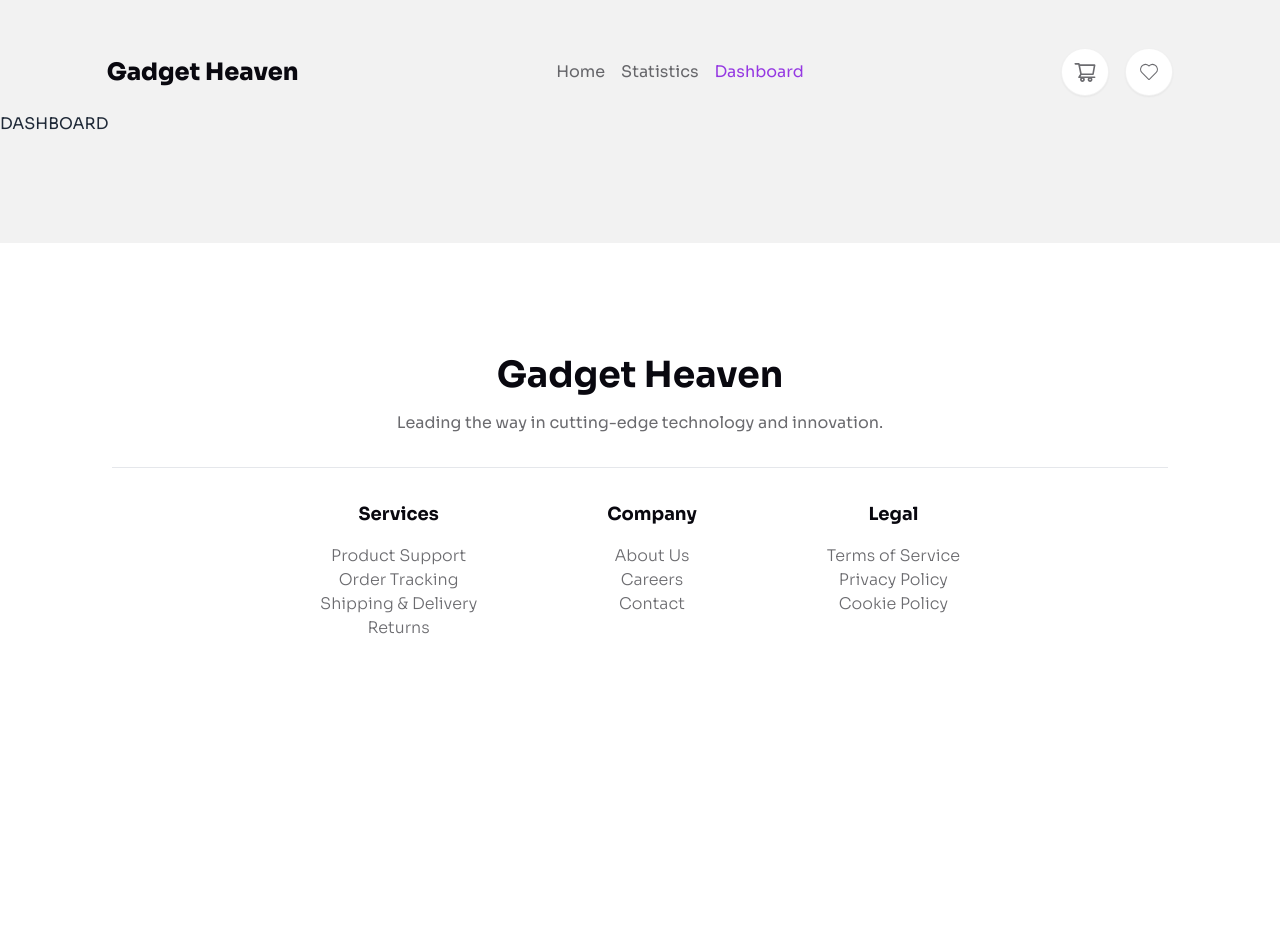
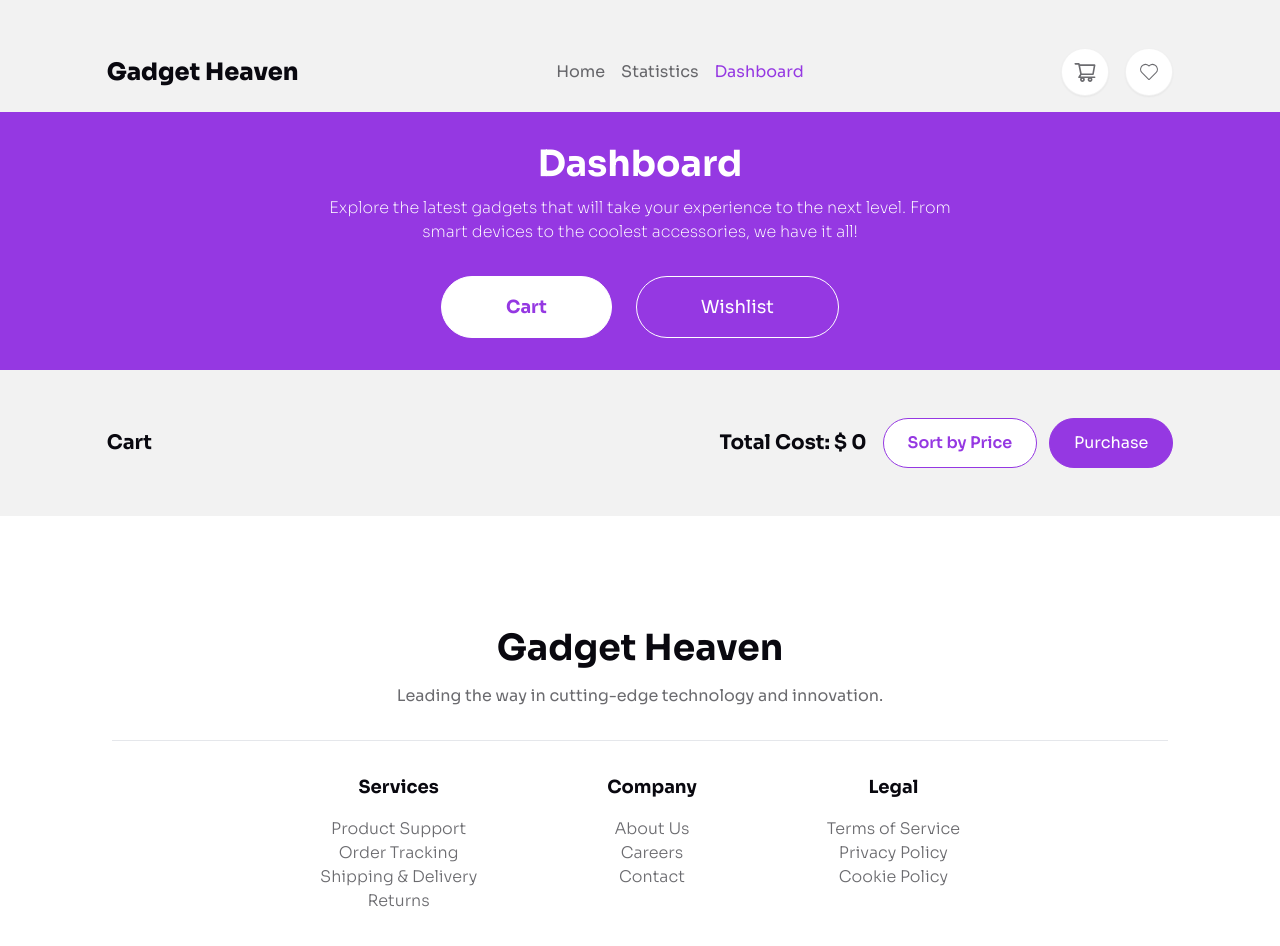
Before and after one commit to KanchonBauri/Assignment-8-completed, a React (Vite) app: page /dashboard in a window 1280 px wide. Shown: the top 946 px of the page. Before the commit the page ends 800 px from the top, so only its background shows below. Built offline with nearby package versions, Linux system fonts and the light colour scheme.

Commit message:
Local Storage done

```diff
--- a/package.json
+++ b/package.json
@@ -13,7 +13,8 @@
     "react": "^18.3.1",
     "react-dom": "^18.3.1",
     "react-icons": "^5.3.0",
-    "react-router-dom": "^6.27.0"
+    "react-router-dom": "^6.27.0",
+    "react-toastify": "^10.0.6"
   },
   "devDependencies": {
     "@eslint/js": "^9.13.0",
--- /dev/null
+++ b/src/components/CartContainer.jsx
@@ -0,0 +1,32 @@
+import { useState } from "react";
+import { useLoaderData } from "react-router-dom";
+
+
+const CartContainer = () => {
+
+    const data = useLoaderData();
+
+    const [totalCost , setTotalCost] = useState(0.00);
+
+    return (
+        <div>
+            <div className="flex flex-col min-[400px]:flex-row justify-between items-center gap-8 sm:gap-0 min-[400px]:items-start md:items-center">
+                <h3 className="text-text1 font-bold text-xl">Cart</h3>
+                <div className="flex flex-col md:flex-row justify-end items-center min-[500px]:items-end md:items-center gap-4">
+                    <h3 className="text-text1 font-bold text-lg sm:text-xl">
+                        Total Cost: $ {totalCost}
+                    </h3>
+                    <div className="flex flex-col min-[500px]:flex-row max-[450px]:justify-center justify-end items-center gap-3">
+                        <button className="px-6 py-3 bg-white text-primary sm:font-semibold rounded-full border border-primary hover:bg-primary hover:text-white">
+                            <span>Sort by Price</span>
+                            <span className="hidden sm:contents"></span>
+                        </button>
+                        <button className="px-6 py-3 bg-primary text-white rounded-full border border-primary hover:text-lg">Purchase</button>
+                    </div>
+                </div>
+            </div>
+        </div>
+    );
+};
+
+export default CartContainer;
--- /dev/null
+++ b/src/components/WishlistContainer.jsx
@@ -0,0 +1,18 @@
+import { useLoaderData } from "react-router-dom";
+
+
+const WishlistContainer = () => {
+
+    const data = useLoaderData();
+
+    return (
+        <div>
+            <h3 className="text-text1 font-bold text-lg sm:text-xl">Wishlist</h3>
+            <div>
+
+            </div>
+        </div>
+    );
+};
+
+export default WishlistContainer;
--- a/src/layouts/MainLayout.jsx
+++ b/src/layouts/MainLayout.jsx
@@ -8,7 +8,9 @@ const MainLayout = () => {
     return (
         <>
             <NavBar></NavBar>
-            <div className="min-h-[calc(100vh-557px)]"><Outlet></Outlet></div>
+            <div className="min-h-[calc(100vh-500px)]">
+                <Outlet></Outlet>
+            </div>
             <Footer></Footer>
         </>
     );
--- a/src/main.jsx
+++ b/src/main.jsx
@@ -3,10 +3,13 @@ import { createRoot } from 'react-dom/client'
 import { RouterProvider } from "react-router-dom";
 import './index.css'
 import Routes from './routes/Routes';
+import { ToastContainer } from 'react-toastify';
+import 'react-toastify/dist/ReactToastify.css';
 
 
 createRoot(document.getElementById('root')).render(
   <StrictMode>
     <RouterProvider router={Routes} />
+    <ToastContainer/>
   </StrictMode>,
 )
--- a/src/pages/Dashboard.jsx
+++ b/src/pages/Dashboard.jsx
@@ -1,10 +1,36 @@
+import Heading from "../components/Heading";
+import { NavLink, Outlet } from "react-router-dom";
 
 
 const Dashboard = () => {
+
+
+
     return (
         <div>
             <div className="h-28"></div>
-            DASHBOARD
+            <div className="bg-primary pb-8">
+                <Heading title={'Dashboard'} subtitle={'Explore the latest gadgets that will take your experience to the next level. From smart devices to the coolest accessories, we have it all!'}></Heading>
+                <div className="flex flex-col sm:flex-row justify-center items-center gap-6">
+                    <NavLink to="/dashboard/cart"
+                            className={({isActive})=>isActive?
+                                "bg-white text-primary font-bold rounded-full outline-none px-16 py-4 border border-white text-lg":
+                                    location.pathname==='/dashboard'?
+                                        "bg-white text-primary font-bold rounded-full outline-none px-16 py-4 border border-white text-lg":
+                                "text-white bg-primary rounded-full outline-none px-16 py-4 border border-white text-lg"}>
+                        <button>Cart</button>
+                    </NavLink>
+                    <NavLink to="/dashboard/wishlist"
+                            className={({isActive})=>isActive?
+                                "bg-white text-primary font-bold rounded-full outline-none px-16 py-4 border border-white text-lg":
+                                "text-white rounded-full outline-none px-16 py-4 border border-white text-lg"}>
+                        <button>Wishlist</button>
+                    </NavLink>
+                </div>
+            </div>
+            <div className="my-12 w-10/12 mx-auto">
+                <Outlet></Outlet>
+            </div>
         </div>
     );
 };
--- a/src/pages/ProductDetails.jsx
+++ b/src/pages/ProductDetails.jsx
@@ -11,10 +11,10 @@ const ProductDetails = () => {
     return (
         <div>
             <div className="h-28"></div>
-            <div className="bg-primary mx-auto pb-32 sm:pb-40 lg:pb-48 xl:pb-56 2xl:pb-64">
+            <div className="bg-primary pb-32 sm:pb-40 lg:pb-48 xl:pb-56 2xl:pb-64">
                 <Heading title={'Product Details'} subtitle={'Explore the latest gadgets that will take your experience to the next level. From smart devices to the coolest accessories, we have it all!'}></Heading>
             </div>
-            <div className="relative min-h-[100vh]">
+            <div className="relative min-h-[900px] min-[300px]:min-h-[860px] min-[400px]:min-h-[800px] sm:min-h-[960px] md:min-h-[1050px] lg:min-h-[690px]">
                 <DetailsCard data={data}></DetailsCard>
             </div>
         </div>
--- a/src/routes/Routes.jsx
+++ b/src/routes/Routes.jsx
@@ -5,6 +5,8 @@ import Dashboard from "../pages/Dashboard";
 import Statistics from "../pages/Statistics";
 import Gadgets from "../components/Gadgets";
 import ProductDetails from "../pages/ProductDetails";
+import CartContainer from "../components/CartContainer";
+import WishlistContainer from "../components/WishlistContainer";
 
 
 const Routes = createBrowserRouter([
@@ -37,6 +39,23 @@ const Routes = createBrowserRouter([
         {
             path: "/dashboard",
             element: <Dashboard></Dashboard>,
+            children: [
+              {
+                path: "/dashboard",
+                element: <CartContainer></CartContainer>,
+                loader: () => fetch('../gadgets.json')
+              },
+              {
+                path: "/dashboard/cart",
+                element: <CartContainer></CartContainer>,
+                loader: () => fetch('../gadgets.json')
+              },
+              {
+                path: "/dashboard/wishlist",
+                element: <WishlistContainer></WishlistContainer>,
+                loader: () => fetch('../gadgets.json')
+              }
+            ]
         },
         {
           path: "/gadget/:id",
--- /dev/null
+++ b/src/utilities/index.js
@@ -0,0 +1,61 @@
+import { toast } from "react-toastify";
+
+// Get all gadgets from local storage
+const getOldCart = () => {
+    const oldCartStr = localStorage.getItem('cart');
+    if (oldCartStr) {
+        const oldCart = JSON.parse(oldCartStr);
+        return oldCart;
+    }
+    else {
+        return [];
+    }
+}
+const getOldWishlist = () => {
+    const oldWishlistStr = localStorage.getItem('wishlist');
+    if (oldWishlistStr) {
+        const oldWishlist = JSON.parse(oldWishlistStr);
+        return oldWishlist;
+    }
+    else {
+        return [];
+    }
+}
+// Add a gadget to local storage
+const addToCart = (gadget) => {
+    const cart = getOldCart();
+    cart.push(gadget);
+    localStorage.setItem('cart', JSON.stringify(cart));
+    toast.info(`1 ${gadget.product_title} is added to Cart`, {
+        position: "top-center"
+    });
+}
+const addToWishlist = (gadget) => {
+    const wishlist = getOldWishlist();
+    const exists = wishlist?.find(item => item.product_id === gadget.id);
+    if (exists) {
+        return toast.error('This item already added in your Wishlist', {
+            position:"top-center"
+        })
+    }
+    wishlist.push(gadget);
+    localStorage.setItem('wishlist', JSON.stringify(wishlist));
+    toast.success(`${gadget.product_title} is added to your Wishlist`, {
+        position: "top-center"
+    });
+}
+
+// Remove a gadget from local storage
+const removeFromWishlist = (id) => {
+    const wishlist = getOldWishlist();
+    const remaining = wishlist?.filter(item => item.product_id !== id);
+    localStorage.setItem('wishlist', JSON.stringify(remaining));
+    toast.warning('Item Removed from Wishlist', {
+        position: "top-center"
+    });
+}
+
+
+
+
+export { getOldCart, addToCart, getOldWishlist, addToWishlist, removeFromWishlist }
```
Also changed, not shown: src/components/DetailsCard.jsx (+36 -15 lines), 1 other file (tests, documents, lock files or other folders).
